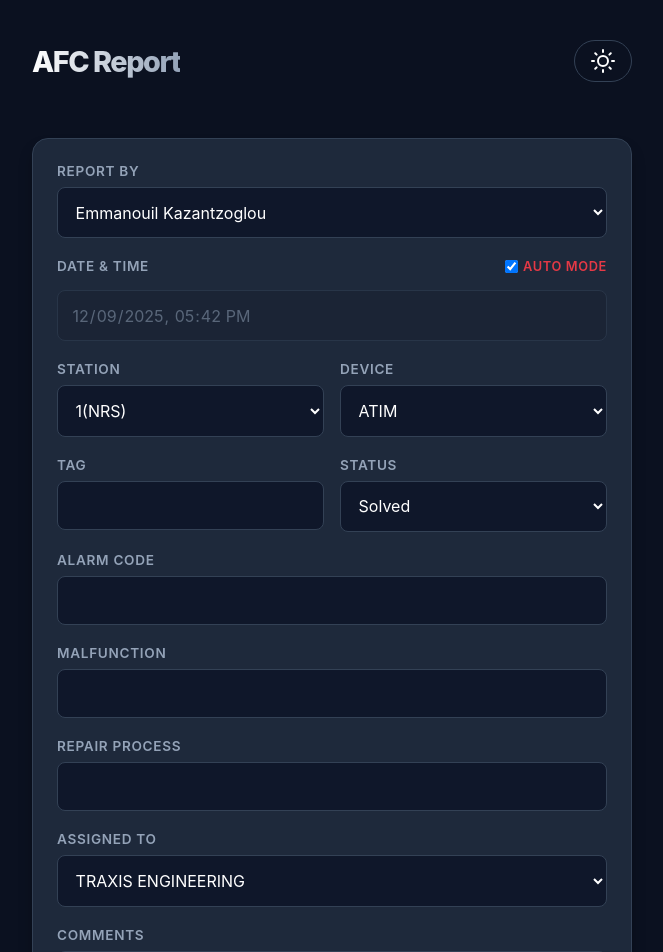
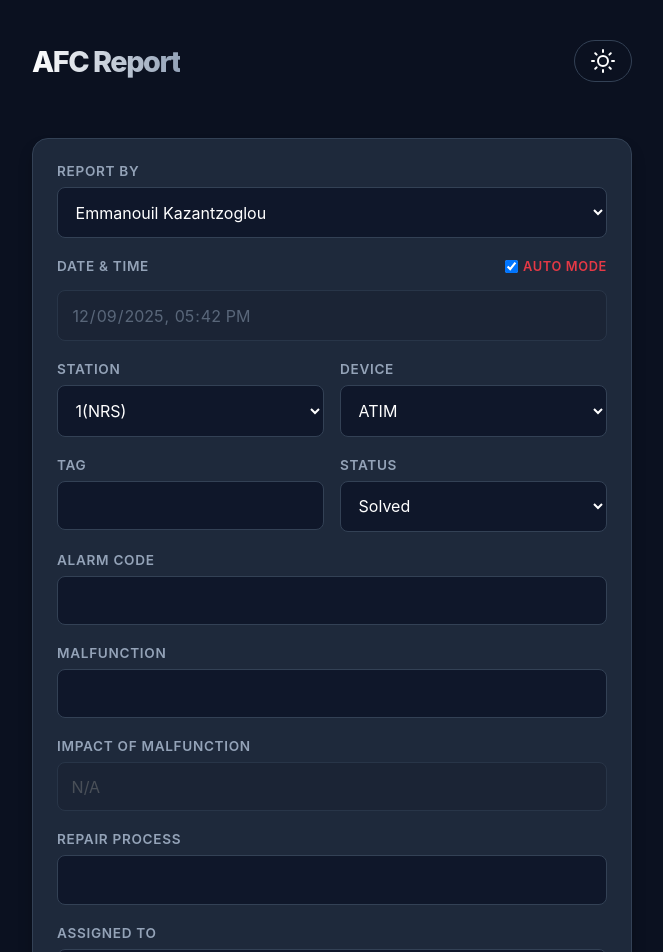
Before and after one commit to Kontses/AFC-Report, a Next.js app: page / in a window 1280 px wide. Shown: the top 952 px of the page, without its empty margins (308-971 px from the left). Built offline with nearby package versions, Linux system fonts and the light colour scheme.

Commit message:
Impact of Malfunction

```diff
--- a/src/components/ReportForm.tsx
+++ b/src/components/ReportForm.tsx
@@ -324,6 +324,30 @@ export default function ReportForm() {
       </div>
 
       <div className={styles.group}>
+        <label htmlFor="impact">Impact of Malfunction</label>
+        <input
+          type="text"
+          id="impact"
+          name="impact"
+          value={formData.impact}
+          onChange={handleChange}
+          list="impacts"
+          disabled={formData.device !== 'GATE'}
+          placeholder={formData.device !== 'GATE' ? "N/A" : ""}
+        />
+        <datalist id="impacts">
+          {[
+            "No Entry",
+            "No Entry No Exit",
+            "No Exit",
+            "Unauthorized Entry or Exit"
+          ].map((item) => (
+            <option key={item} value={item} />
+          ))}
+        </datalist>
+      </div>
+
+      <div className={styles.group}>
         <label htmlFor="repairProcess">Repair Process</label>
         <input type="text" id="repairProcess" name="repairProcess" value={formData.repairProcess} onChange={handleChange} />
       </div>
```
